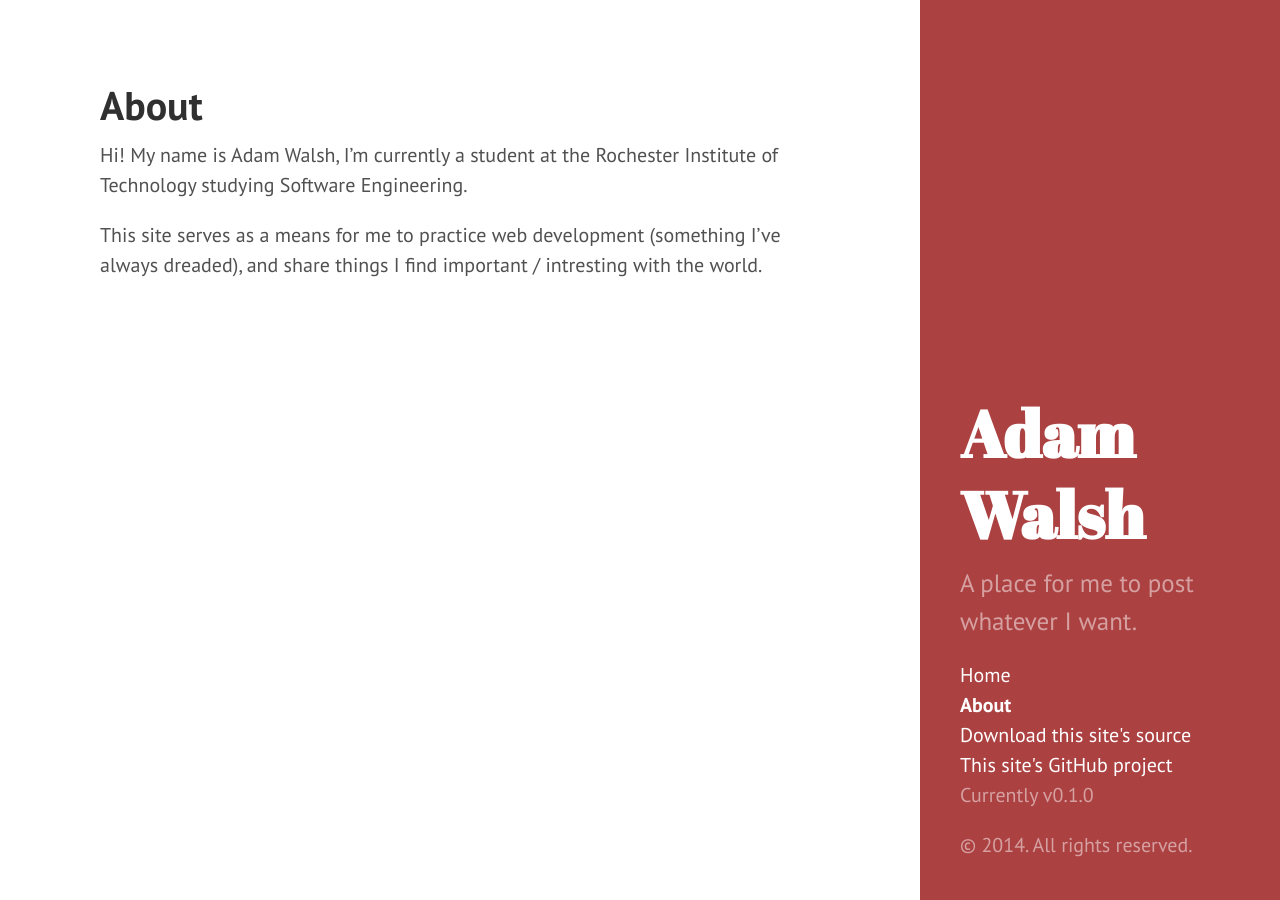
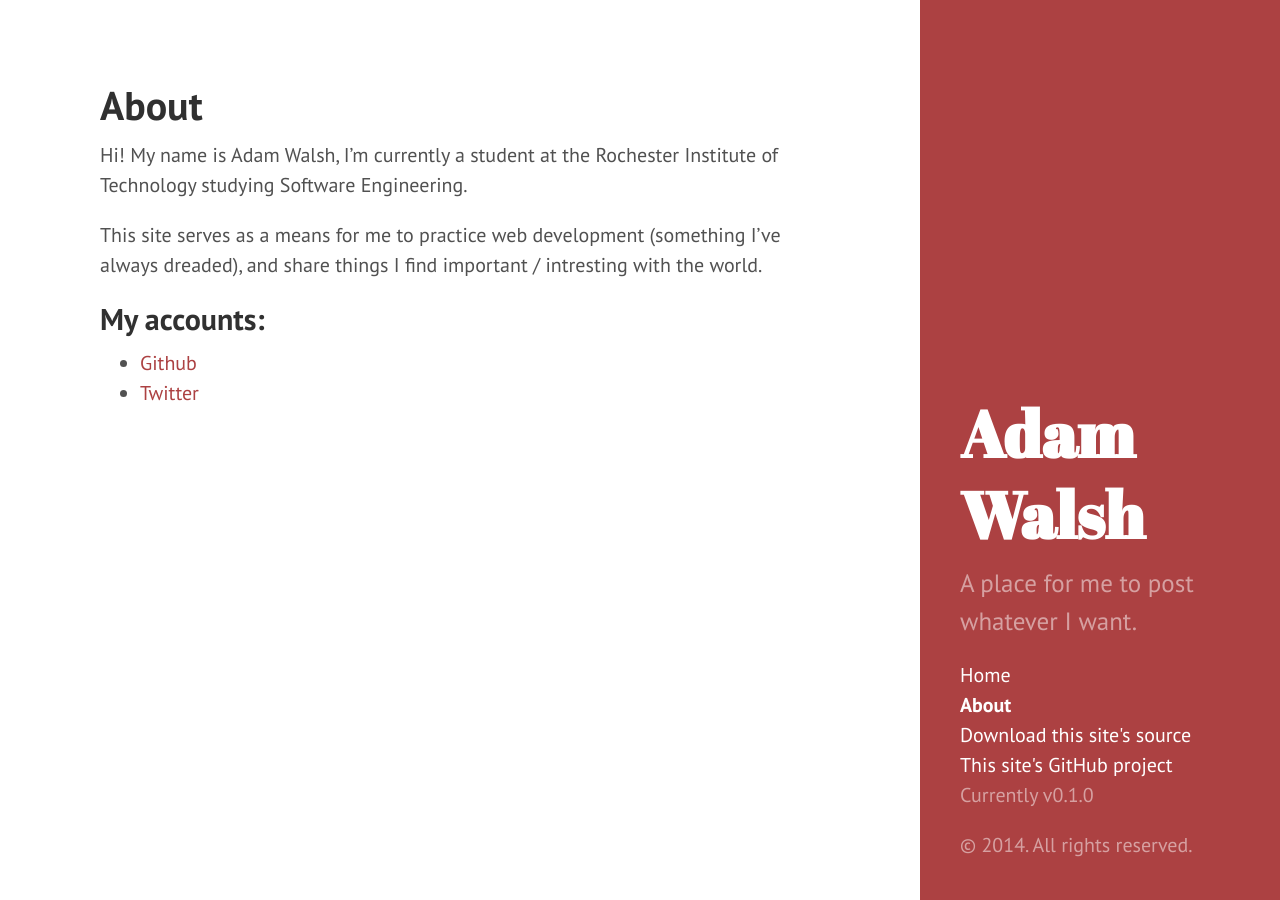
Before and after one commit to walshie4/walshie4.github.io, a Jekyll site: the page built from about.md, in a window 1280 px wide. Built offline with Jekyll 4.4.1, drawn with Linux system fonts in a browser that asks for light colours; Markdown is read by kramdown in place of the engine named in the settings.

Commit message:
Added links to my Github and Twitter page

```diff
--- a/about.md
+++ b/about.md
@@ -6,3 +6,9 @@ Hi! My name is Adam Walsh, I'm currently a student at the Rochester Institute of
 
 This site serves as a means for me to practice web development (something I've always dreaded), and share things I find important /
 intresting with the world.
+
+
+My accounts:
+--------
+* [Github](https://github.com/walshie4)
+* [Twitter](https://twitter.com/_walshie_)
```
